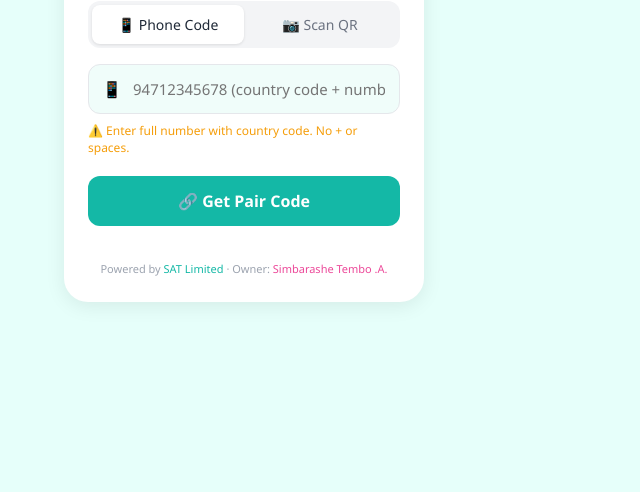
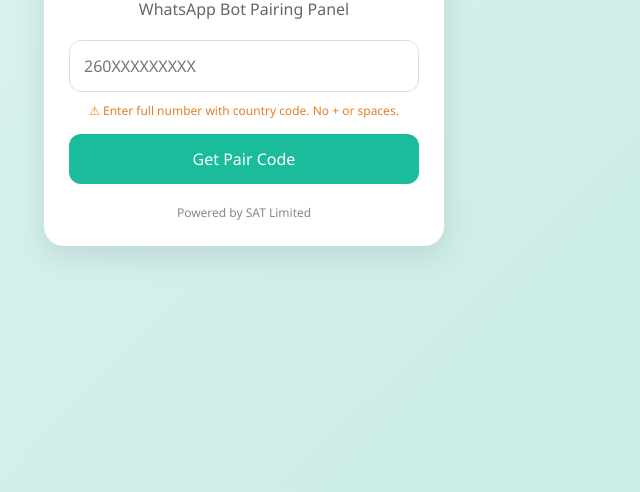
Before and after one commit to Simbarasheat/Charly-MD-, a website: page public/index.html in a window 1280 px wide. Shown: the part 308-800 px from the top of the page, without its empty margins (396-1036 px from the left). Drawn offline with Linux system fonts and the light colour scheme.

Commit message:
Update index.html

```diff
--- a/public/index.html
+++ b/public/index.html
@@ -1,249 +1,148 @@
-<!DOCTYPE html>
-<html lang="en">
+<!DOCTYPE html><html lang="en">
 <head>
-  <meta charset="UTF-8">
-  <meta name="viewport" content="width=device-width, initial-scale=1.0">
-  <title>Charly MD V2 - WhatsApp Bot Pairing</title>
-  <style>
-    * {margin:0; padding:0; box-sizing:border-box; font-family: 'Segoe UI', Roboto, sans-serif;}
+  <meta charset="UTF-8" />
+  <meta name="viewport" content="width=device-width, initial-scale=1.0"/>
+  <title>Charly MD V2 - Pairing Panel</title>  <style>
+    * {
+      margin: 0;
+      padding: 0;
+      box-sizing: border-box;
+      font-family: 'Segoe UI', sans-serif;
+    }
+
     body {
-      background: #e6fffa;
-      min-height: 100vh;
-      display: flex;
-      justify-content: center;
-      align-items: center;
-      padding: 20px;
-    }
-   .card {
-      background: white;
-      border-radius: 24px;
-      padding: 24px;
-      width: 100%;
-      max-width: 360px;
-      box-shadow: 0 4px 20px rgba(0,0,0,0.08);
-      border-top: 4px solid #14b8a6;
-    }
-   .header {display: flex; align-items: center; gap: 12px; margin-bottom: 4px;}
-   .avatar {width: 48px; height: 48px; border-radius: 50%;}
-   .sub {font-size: 10px; color: #14b8a6; letter-spacing: 1px; font-weight: 600;}
-   .title {font-size: 20px; font-weight: 700; color: #1f2937;}
-   .title span {color: #14b8a6;}
-   .subtitle {color: #6b7280; font-size: 14px; margin: 4px 0 20px 0;}
-   .tabs {
-      display: flex;
-      background: #f3f4f6;
-      border-radius: 12px;
-      padding: 4px;
-      margin-bottom: 16px;
-    }
-   .tab {
-      flex: 1;
-      padding: 10px;
-      border: none;
-      background: transparent;
-      border-radius: 8px;
-      font-size: 14px;
-      font-weight: 500;
-      color: #6b7280;
-      cursor: pointer;
-    }
-   .tab.active {background: white; color: #1f2937; box-shadow: 0 1px 3px rgba(0,0,0,0.1);}
-   .input-group {position: relative; margin-bottom: 8px;}
-   .input-group input {
-      width: 100%;
-      padding: 14px 14px 14px 44px;
-      border: 1px solid #e5e7eb;
-      background: #f0fdfa;
-      border-radius: 12px;
-      font-size: 15px;
-      outline: none;
-    }
-   .input-group input:focus {border-color: #14b8a6;}
-   .input-icon {
-      position: absolute;
-      left: 14px;
-      top: 50%;
-      transform: translateY(-50%);
-    }
-   .warning {
+      background: linear-gradient(135deg, #dff5f2, #c8ebe6);
       display: flex;
       align-items: center;
-      gap: 6px;
-      color: #f59e0b;
-      font-size: 12px;
+      justify-content: center;
+      height: 100vh;
+    }
+
+    .card {
+      background: #fff;
+      padding: 25px;
+      border-radius: 20px;
+      width: 95%;
+      max-width: 400px;
+      box-shadow: 0 10px 30px rgba(0,0,0,0.1);
+      text-align: center;
+    }
+
+    .title {
+      font-size: 22px;
+      font-weight: bold;
+      margin-bottom: 5px;
+    }
+
+    .subtitle {
+      color: #666;
       margin-bottom: 20px;
     }
-   .btn {
+
+    input {
       width: 100%;
       padding: 14px;
-      background: #14b8a6;
-      color: white;
+      border-radius: 12px;
+      border: 1px solid #ddd;
+      margin-bottom: 10px;
+      font-size: 16px;
+    }
+
+    button {
+      width: 100%;
+      padding: 14px;
       border: none;
       border-radius: 12px;
+      background: #1abc9c;
+      color: white;
       font-size: 16px;
-      font-weight: 600;
       cursor: pointer;
-      margin-bottom: 24px;
+      transition: 0.2s;
     }
-   .btn:hover {background: #0d9488;}
-   .btn:disabled {background: #9ca3af; cursor: not-allowed;}
+
+    button:hover {
+      background: #16a085;
+    }
+
+    .warning {
+      font-size: 12px;
+      color: #e67e22;
+      margin-bottom: 15px;
+    }
+
+    .result {
+      margin-top: 15px;
+      font-weight: bold;
+      font-size: 18px;
+    }
+
+    .error {
+      color: red;
+      margin-top: 10px;
+    }
+
     .footer {
-      text-align: center;
-      font-size: 11px;
-      color: #9ca3af;
-      line-height: 1.6;
+      margin-top: 20px;
+      font-size: 12px;
+      color: #888;
     }
-   .footer .teal {color: #14b8a6; font-weight: 500;}
-   .footer .pink {color: #ec4899; font-weight: 500;}
-   #qr-panel {display: none; text-align: center; padding: 40px 0; color: #6b7280;}
-   .qr-code-display {display: none; margin: 20px 0;}
-   .qr-code-display img {max-width: 200px;}
-   .pair-code-display {display: none; background: #f0fdfa; padding: 16px; border-radius: 12px; margin: 16px 0;}
-   .pair-code-display .code {font-size: 24px; font-weight: 700; color: #14b8a6; font-family: monospace; letter-spacing: 2px;}
-   .success {color: #10b981; font-size: 14px; margin-top: 10px;}
-   .error {color: #ef4444; font-size: 14px; margin-top: 10px;}
-   .loading {display: none; text-align: center; margin: 16px 0;}
-   .spinner {display: inline-block; width: 20px; height: 20px; border: 3px solid #e5e7eb; border-top: 3px solid #14b8a6; border-radius: 50%; animation: spin 1s linear infinite;}
-   @keyframes spin {0% {transform: rotate(0deg);} 100% {transform: rotate(360deg);}}
-  </style>
-</head>
-<body>
-  <div class="card">
-    <div class="header">
-      <img src="https://files.catbox.moe/37ds7j.png" alt="Avatar" class="avatar">
-      <div>
-        <div class="sub">SAT Limited</div>
-        <h1 class="title">Charly MD <span>V2</span></h1>
-      </div>
+  </style></head>
+<body>  <div class="card">
+    <div class="title">Charly MD V2</div>
+    <div class="subtitle">WhatsApp Bot Pairing Panel</div><input type="text" id="phone" placeholder="260XXXXXXXXX" />
+
+<div class="warning">
+  ⚠ Enter full number with country code. No + or spaces.
 </div>
 
-    <p class="subtitle">WhatsApp Bot Pairing Panel</p>
+<button onclick="getCode()">Get Pair Code</button>
 
-    <div class="tabs">
-      <button class="tab active" onclick="switchTab('phone')">📱 Phone Code</button>
-      <button class="tab" onclick="switchTab('qr')">📷 Scan QR</button>
+<div class="result" id="result"></div>
+<div class="error" id="error"></div>
+
+<div class="footer">
+  Powered by SAT Limited
 </div>
 
-    <div id="phone-panel">
-      <div class="input-group">
-        <span class="input-icon">📱</span>
-        <input type="text" id="phone" placeholder="94712345678 (country code + number)">
-      </div>
+  </div>  <script>
+    async function getCode() {
+      const phone = document.getElementById("phone").value.trim();
+      const result = document.getElementById("result");
+      const error = document.getElementById("error");
 
-      <div class="warning">
-        ⚠️ Enter full number with country code. No + or spaces.
-      </div>
-
-      <button class="btn" onclick="getPairCode()" id="pairBtn">🔗 Get Pair Code</button>
-
-      <div class="loading" id="loading">
-        <div class="spinner"></div>
-        <p>Requesting pair code...</p>
-      </div>
-
-      <div class="pair-code-display" id="pairCodeDisplay">
-        <p style="font-size: 12px; color: #6b7280; margin-bottom: 8px;">Your Pair Code:</p>
-        <div class="code" id="pairCodeValue"></div>
-        <p class="success">✅ Pair code received! Enter it on your phone.</p>
-      </div>
-
-      <div class="error" id="errorMsg"></div>
-    </div>
-
-    <div id="qr-panel">
-      <div class="loading" id="qrLoading">
-        <div class="spinner"></div>
-        <p>Loading QR Code...</p>
-      </div>
-      <div class="qr-code-display" id="qrCodeDisplay">
-        <img id="qrImage" alt="QR Code">
-      </div>
-    </div>
-
-    <div class="footer">
-      Powered by <span class="teal">SAT Limited</span> · Owner: <span class="pink">Simbarashe Tembo .A.</span>
-    </div>
-  </div>
-
-  <script>
-    function switchTab(tab) {
-      document.querySelectorAll('.tab').forEach(t => t.classList.remove('active'));
-      document.querySelectorAll('[id$="-panel"]').forEach(p => p.style.display = 'none');
-
-      event.target.classList.add('active');
-      document.getElementById(tab + '-panel').style.display = 'block';
-
-      if (tab === 'qr') {
-        getQRCode();
-      }
-    }
-
-    async function getPairCode() {
-      const phone = document.getElementById('phone').value.trim();
-      const errorMsg = document.getElementById('errorMsg');
-      const loading = document.getElementById('loading');
-      const pairCodeDisplay = document.getElementById('pairCodeDisplay');
-      const pairBtn = document.getElementById('pairBtn');
-
-      errorMsg.style.display = 'none';
-      errorMsg.textContent = '';
-      pairCodeDisplay.style.display = 'none';
+      result.innerText = "";
+      error.innerText = "";
 
       if (!phone) {
-        errorMsg.textContent = '❌ Please enter a phone number';
-        errorMsg.style.display = 'block';
+        error.innerText = "Enter a phone number.";
         return;
       }
 
-      loading.style.display = 'block';
-      pairBtn.disabled = true;
-
       try {
-        const response = await fetch('/api/pair-code', {
-          method: 'POST',
-          headers: { 'Content-Type': 'application/json' },
+        const res = await fetch("/api/pair-code", {
+          method: "POST",
+          headers: {
+            "Content-Type": "application/json"
+          },
           body: JSON.stringify({ phone })
         });
 
-        const data = await response.json();
+        const data = await res.json();
 
-        if (!response.ok) {
-          throw new Error(data.error || 'Failed to get pair code');
+        if (!res.ok) {
+          throw new Error(data.error || "Failed to get code");
         }
 
-        document.getElementById('pairCodeValue').textContent = data.code;
-        pairCodeDisplay.style.display = 'block';
-      } catch (error) {
-        errorMsg.textContent = `❌ ${error.message}`;
-        errorMsg.style.display = 'block';
-      } finally {
-        loading.style.display = 'none';
-        pairBtn.disabled = false;
+        result.innerText = "Your Code: " + data.code;
+      } catch (err) {
+        console.error(err);
+
+        if (err.message.includes("Unexpected token")) {
+          error.innerText = "Server returned HTML instead of JSON. Check backend route.";
+        } else {
+          error.innerText = err.message;
         }
       }
-
-    async function getQRCode() {
-      const qrLoading = document.getElementById('qrLoading');
-      const qrCodeDisplay = document.getElementById('qrCodeDisplay');
-      const qrImage = document.getElementById('qrImage');
-
-      try {
-        const response = await fetch('/api/qr-code');
-        const data = await response.json();
-
-        if (!response.ok) {
-          throw new Error(data.error || 'Failed to get QR code');
     }
-
-        qrImage.src = data.qr;
-        qrCodeDisplay.style.display = 'block';
-      } catch (error) {
-        qrCodeDisplay.innerHTML = `<p class="error">❌ ${error.message}</p>`;
-        qrCodeDisplay.style.display = 'block';
-      } finally {
-        qrLoading.style.display = 'none';
-      }
-    }
-  </script>
-</body>
+  </script></body>
 </html>
```
Lines whose indentation alone changed are shown as unchanged.
